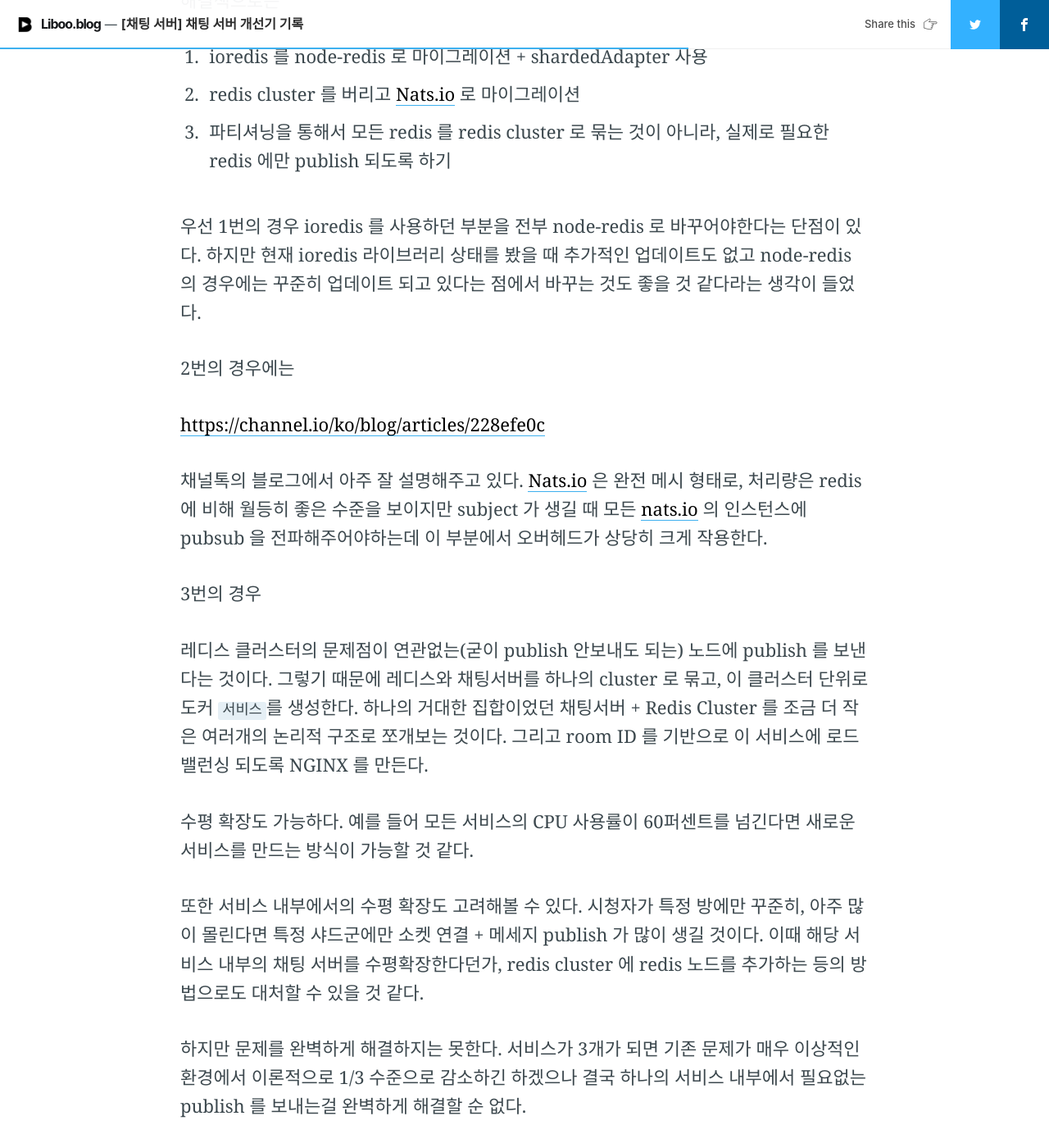
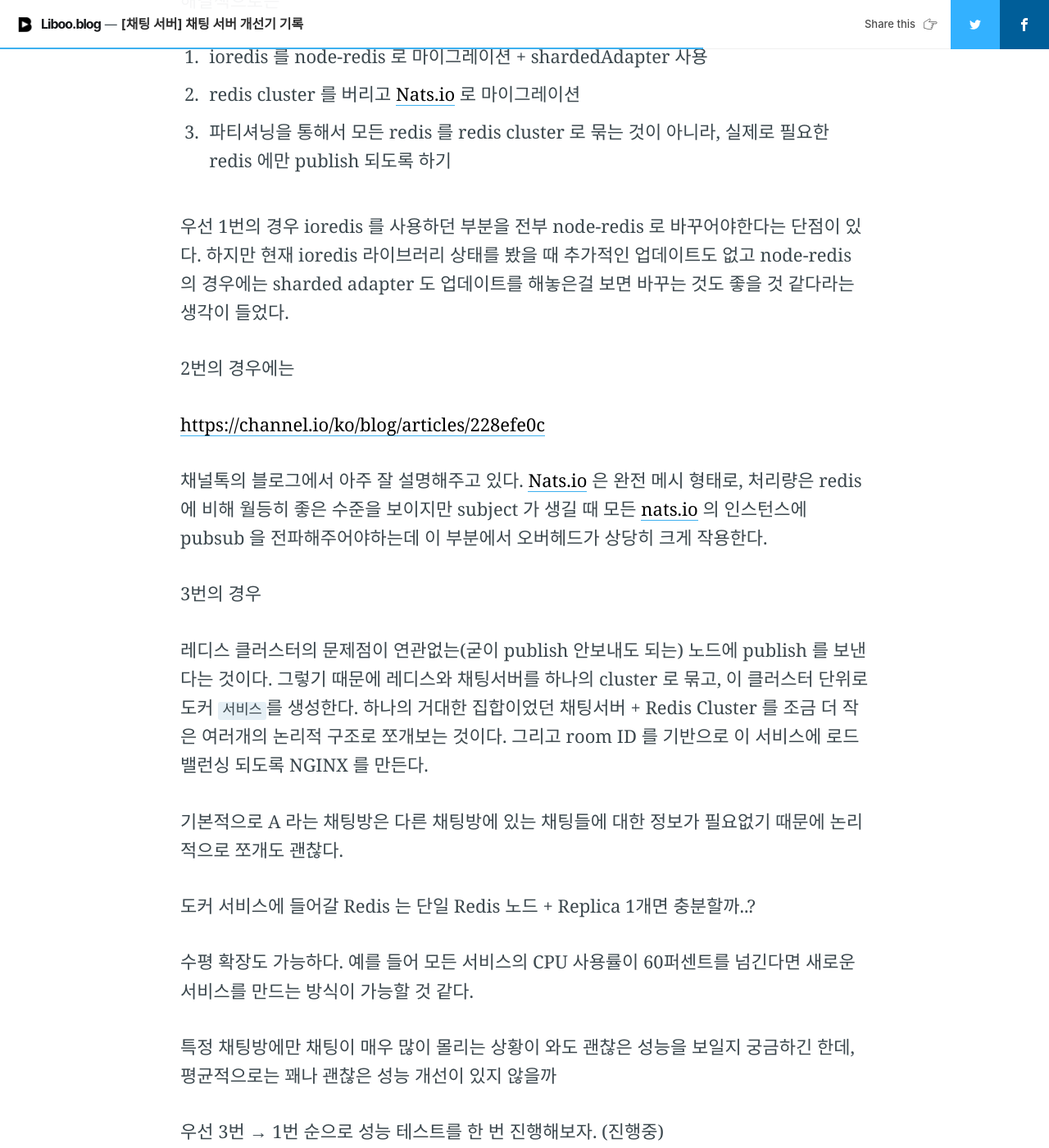
Before and after one commit to libookr/liboo.blog, a Jekyll site: the page built from _posts/2024-11-23-[채팅_서버]_채팅_서버_개선기_기록.md, in a window 1280 px wide and 1400 px high, scrolled down 3310 px. Shown: the whole window at 82% size. Built offline with Jekyll 4.4.1, drawn with Linux system fonts in a browser that asks for light colours; nearby versions of some CDN libraries; comment, search, counter and statistics services are not loaded; some of the changed text lies outside the part shown.

Commit message:
[배포] Notion 변경 사항 저장

```diff
--- a/_posts/2024-11-23-[채팅_서버]_채팅_서버_개선기_기록.md
+++ b/_posts/2024-11-23-[채팅_서버]_채팅_서버_개선기_기록.md
@@ -60,7 +60,7 @@ shardedAdapter 는 기존의 subscribe 커맨드가 아닌, (SSUBSCRIBE, SPUBLIS
 2. redis cluster 를 버리고 [Nats.io](http://nats.io/) 로 마이그레이션
 3. 파티셔닝을 통해서 모든 redis 를 redis cluster 로 묶는 것이 아니라, 실제로 필요한 redis 에만 publish 되도록 하기
 
-우선 1번의 경우 ioredis 를 사용하던 부분을 전부 node-redis 로 바꾸어야한다는 단점이 있다. 하지만 현재 ioredis 라이브러리 상태를 봤을 때 추가적인 업데이트도 없고 node-redis 의 경우에는 꾸준히 업데이트 되고 있다는 점에서 바꾸는 것도 좋을 것 같다라는 생각이 들었다.
+우선 1번의 경우 ioredis 를 사용하던 부분을 전부 node-redis 로 바꾸어야한다는 단점이 있다. 하지만 현재 ioredis 라이브러리 상태를 봤을 때 추가적인 업데이트도 없고 node-redis 의 경우에는 sharded adapter 도 업데이트를 해놓은걸 보면 바꾸는 것도 좋을 것 같다라는 생각이 들었다.
 
 
 2번의 경우에는
@@ -78,16 +78,16 @@ shardedAdapter 는 기존의 subscribe 커맨드가 아닌, (SSUBSCRIBE, SPUBLIS
 레디스 클러스터의 문제점이 연관없는(굳이 publish 안보내도 되는) 노드에 publish 를 보낸다는 것이다. 그렇기 때문에 레디스와 채팅서버를 하나의 cluster 로 묶고, 이 클러스터 단위로 도커 `서비스`를 생성한다. 하나의 거대한 집합이었던 채팅서버 + Redis Cluster 를 조금 더 작은 여러개의 논리적 구조로 쪼개보는 것이다. 그리고 room ID 를 기반으로 이 서비스에 로드밸런싱 되도록 NGINX 를 만든다.
 
 
+기본적으로 A 라는 채팅방은 다른 채팅방에 있는 채팅들에 대한 정보가 필요없기 때문에 논리적으로 쪼개도 괜찮다.
+
+
+도커 서비스에 들어갈 Redis 는 단일 Redis 노드 + Replica 1개면 충분할까..?
+
+
 수평 확장도 가능하다. 예를 들어 모든 서비스의 CPU 사용률이 60퍼센트를 넘긴다면 새로운 서비스를 만드는 방식이 가능할 것 같다.
 
 
-또한 서비스 내부에서의 수평 확장도 고려해볼 수 있다. 시청자가 특정 방에만 꾸준히, 아주 많이 몰린다면 특정 샤드군에만 소켓 연결 + 메세지 publish 가 많이 생길 것이다. 이때 해당 서비스 내부의 채팅 서버를 수평확장한다던가, redis cluster 에 redis 노드를 추가하는 등의 방법으로도 대처할 수 있을 것 같다.
-
-
-하지만 문제를 완벽하게 해결하지는 못한다. 서비스가 3개가 되면 기존 문제가 매우 이상적인 환경에서 이론적으로 1/3 수준으로 감소하긴 하겠으나 결국 하나의 서비스 내부에서 필요없는 publish 를 보내는걸 완벽하게 해결할 순 없다.
-
-
-그래도 평균적으로는 꽤나 괜찮은 성능 개선이 있지 않을까
+특정 채팅방에만 채팅이 매우 많이 몰리는 상황이 와도 괜찮은 성능을 보일지 궁금하긴 한데, 평균적으로는 꽤나 괜찮은 성능 개선이 있지 않을까
 
 
 우선 3번 → 1번 순으로 성능 테스트를 한 번 진행해보자. (진행중)
@@ -99,10 +99,10 @@ shardedAdapter 는 기존의 subscribe 커맨드가 아닌, (SSUBSCRIBE, SPUBLIS
 150자가 전부 다 한글이라고 가정하면 최대 300byte 를 사용하게 된다.
 
 
-최대한 러프하게 잡아서 1명당 300byte 정도의 채팅을 보내게 된다고 가정하자.
+라이부 서비스는 최대 300명이 동시에 라이브로 채팅할 수 있는 것을 목표로 잡았기 때문에 300byte * 300 이 동시에 처리 가능해야 한다.
 
 
-라이부 서비스는 최대 300명이 동시에 라이브로 채팅할 수 있는 것을 목표로 잡았기 때문에 300byte * 300 이 동시에 처리 가능해야 한다.
+pubsub 용 redis 는 메모리를 비교적 작게 유지해서 도커 컨테이너로 테스트를 해보자.
 
 
 # Default Room 을 나가면 [socket.io](http://socket.io/) 의 Broadcast 로직이 바뀌는 문제
```
